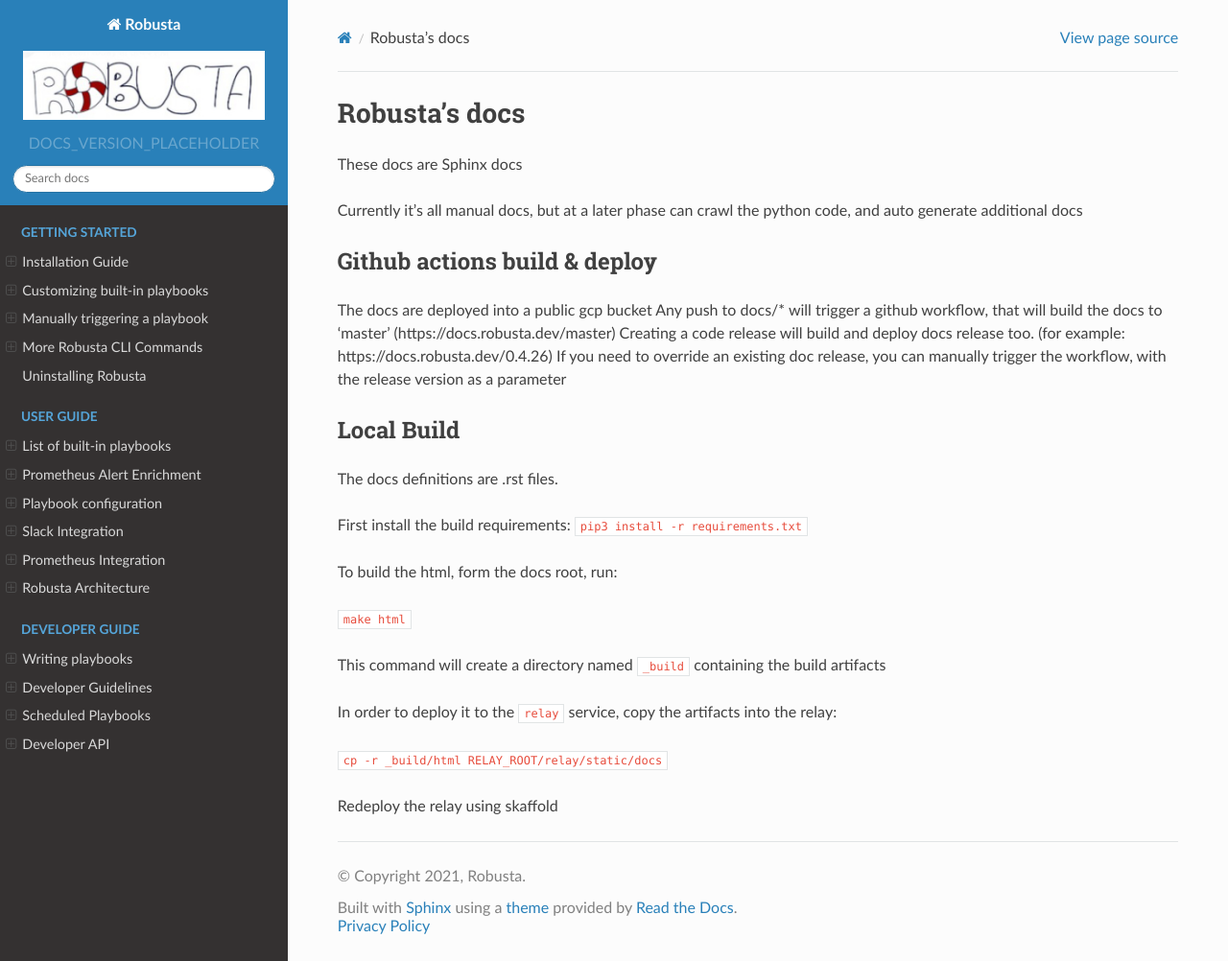
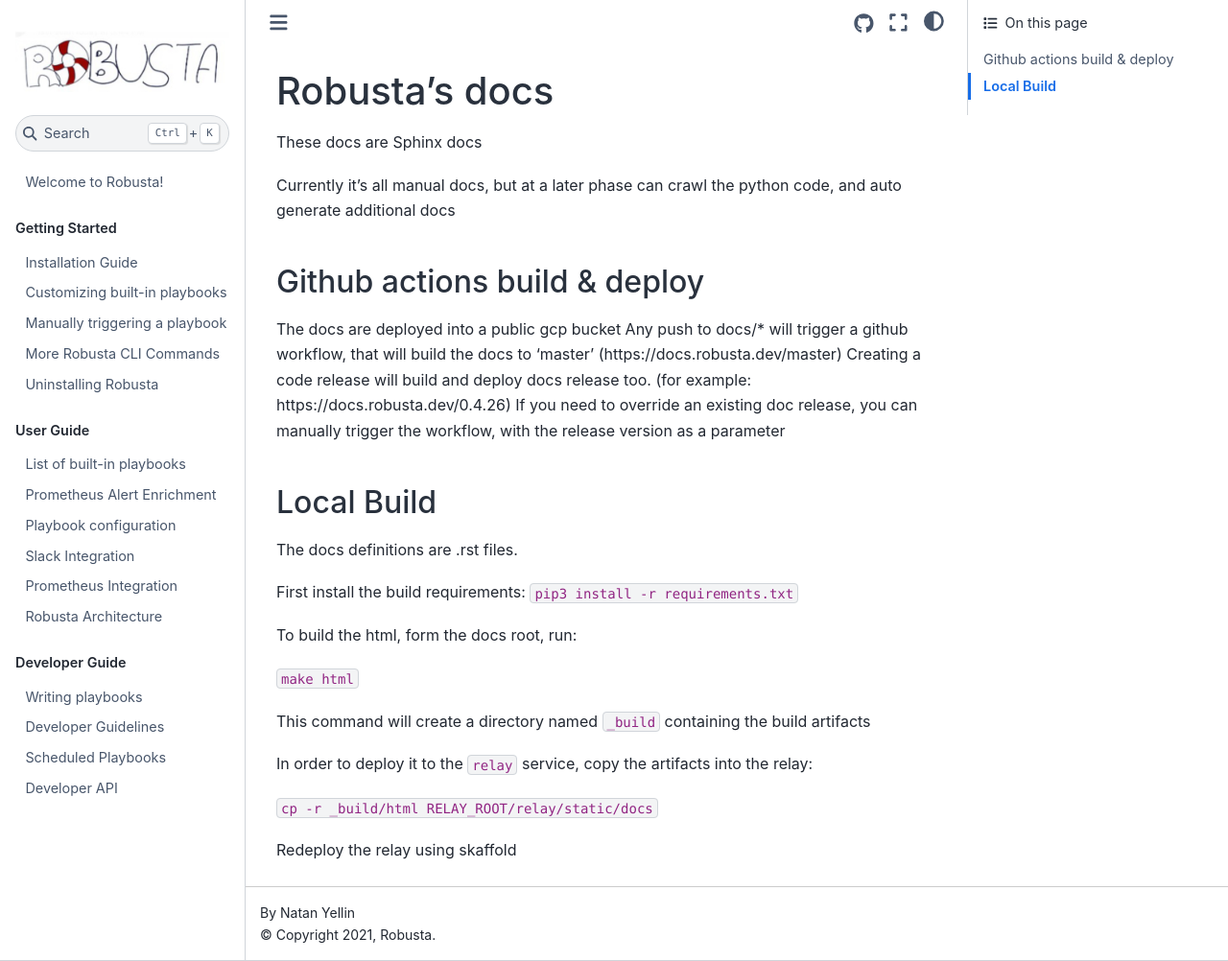
Before and after one commit to robusta-dev/robusta, a Sphinx documentation site: the page built from docs/DOCS.md, in a window 1280 px wide and 1002 px high. Shown: the whole window at 96% size. Built offline with Sphinx 7.4.7 and the Sphinx Book theme 1.1.4, drawn with Linux system fonts in a browser that asks for light colours.

Commit message:
Switch sphinx themes.
Note: this disables Google Analytics. We should re-enable that.

```diff
--- a/docs/conf.py
+++ b/docs/conf.py
@@ -21,6 +21,7 @@
 # import sys
 # sys.path.insert(0, os.path.abspath('.'))
 import sphinx_rtd_theme
+import sphinx_book_theme
 
 
 # -- General configuration ------------------------------------------------
@@ -32,32 +33,34 @@
 # Add any Sphinx extension module names here, as strings. They can be
 # extensions coming with Sphinx (named 'sphinx.ext.*') or your custom
 # ones.
-extensions = ['sphinx.ext.autosectionlabel',]
+extensions = [
+    "sphinx.ext.autosectionlabel",
+]
 
 # Add any paths that contain templates here, relative to this directory.
-templates_path = ['_templates']
+templates_path = ["_templates"]
 
 # The suffix(es) of source filenames.
 # You can specify multiple suffix as a list of string:
 #
-source_suffix = ['.rst', '.md']
+source_suffix = [".rst", ".md"]
 
 # The master toctree document.
-master_doc = 'index'
+master_doc = "index"
 
 # General information about the project.
-project = 'Robusta'
-copyright = '2021, Robusta'
-author = 'Natan Yellin'
+project = "Robusta"
+copyright = "2021, Robusta"
+author = "Natan Yellin"
 
 # The version info for the project you're documenting, acts as replacement for
 # |version| and |release|, also used in various other places throughout the
 # built documents.
 #
 # The short X.Y version.
-version = 'DOCS_VERSION_PLACEHOLDER'
+version = "DOCS_VERSION_PLACEHOLDER"
 # The full version, including alpha/beta/rc tags.
-release = 'DOCS_RELEASE_PLACEHOLDER'
+release = "DOCS_RELEASE_PLACEHOLDER"
 
 # The language for content autogenerated by Sphinx. Refer to documentation
 # for a list of supported languages.
@@ -69,10 +72,10 @@
 # List of patterns, relative to source directory, that match files and
 # directories to ignore when looking for source files.
 # This patterns also effect to html_static_path and html_extra_path
-exclude_patterns = ['_build', 'Thumbs.db', '.DS_Store']
+exclude_patterns = ["_build", "Thumbs.db", ".DS_Store"]
 
 # The name of the Pygments (syntax highlighting) style to use.
-pygments_style = 'sphinx'
+pygments_style = "sphinx"
 
 # If true, `todo` and `todoList` produce output, else they produce nothing.
 todo_include_todos = False
@@ -83,54 +86,61 @@
 # The theme to use for HTML and HTML Help pages.  See the documentation for
 # a list of builtin themes.
 #
-#html_theme = 'alabaster'
-html_theme = 'sphinx_rtd_theme'
-
-html_theme_path = [sphinx_rtd_theme.get_html_theme_path()]
-
+# html_theme = 'alabaster'
+# html_theme = 'sphinx_rtd_theme'
+# html_theme_path = [sphinx_rtd_theme.get_html_theme_path()]
+html_theme = "sphinx_book_theme"
+html_theme_path = [sphinx_book_theme.get_html_theme_path()]
 
 # Theme options are theme-specific and customize the look and feel of a theme
 # further.  For a list of options available for each theme, see the
 # documentation.
 #
 html_theme_options = {
-    'analytics_id': 'G-G03HKXT60G',
-    'collapse_navigation': False,
-    'navigation_depth': 0,
-    'titles_only': False
+    #'analytics_id': 'G-G03HKXT60G',
+    "collapse_navigation": False,
+    "navigation_depth": 0,
+    "toc_title": "On this page",
+    "repository_url": "https://github.com/robusta-dev/robusta/",
+    "path_to_docs": "docs",
+    "home_page_in_toc": True,
+    "use_download_button": False,
+    "use_edit_page_button": True,
+    "use_repository_button": True,
+    #'titles_only': False
 }
 
 # Add any paths that contain custom static files (such as style sheets) here,
 # relative to this directory. They are copied after the builtin static files,
 # so a file named "default.css" will overwrite the builtin "default.css".
-html_static_path = ['_static']
+html_static_path = ["_static"]
 
 html_css_files = [
-    'custom.css',
+    "custom.css",
 ]
 
-html_logo = 'images/small-robusta-logo.jpg'
+html_logo = "images/small-robusta-logo.jpg"
 
 # Custom sidebar templates, must be a dictionary that maps document names
 # to template names.
 #
 # This is required for the alabaster theme
 # refs: http://alabaster.readthedocs.io/en/latest/installation.html#sidebars
-html_sidebars = {
-    '**': [
-        'about.html',
-        'navigation.html',
-        'relations.html',  # needs 'show_related': True theme option to display
-        'searchbox.html',
-        'donate.html',
-    ]
-}
+# html_sidebars = {
+#    '**': [
+#        'about.html',
+#        'navigation.html',
+#        'relations.html',  # needs 'show_related': True theme option to display
+#        'searchbox.html',
+#        'donate.html',
+#    ]
+# }
 
 
 # -- Options for HTMLHelp output ------------------------------------------
 
 # Output file base name for HTML help builder.
-htmlhelp_basename = 'Robustadoc'
+htmlhelp_basename = "Robustadoc"
 
 # -- Options for LaTeX output ---------------------------------------------
 
@@ -138,15 +148,12 @@
     # The paper size ('letterpaper' or 'a4paper').
     #
     # 'papersize': 'letterpaper',
-
     # The font size ('10pt', '11pt' or '12pt').
     #
     # 'pointsize': '10pt',
-
     # Additional stuff for the LaTeX preamble.
     #
     # 'preamble': '',
-
     # Latex figure (float) alignment
     #
     # 'figure_align': 'htbp',
@@ -156,8 +163,7 @@
 # (source start file, target name, title,
 #  author, documentclass [howto, manual, or own class]).
 latex_documents = [
-    (master_doc, 'Robusta.tex', 'Robusta Documentation',
-     'Robusta', 'manual'),
+    (master_doc, "Robusta.tex", "Robusta Documentation", "Robusta", "manual"),
 ]
 
 
@@ -165,10 +171,7 @@
 
 # One entry per manual page. List of tuples
 # (source start file, name, description, authors, manual section).
-man_pages = [
-    (master_doc, 'Robusta', 'Robusta Documentation',
-     [author], 1)
-]
+man_pages = [(master_doc, "Robusta", "Robusta Documentation", [author], 1)]
 
 
 # -- Options for Texinfo output -------------------------------------------
@@ -177,10 +180,17 @@
 # (source start file, target name, title, author,
 #  dir menu entry, description, category)
 texinfo_documents = [
-    (master_doc, 'Robusta', 'Robusta Documentation',
-     author, 'Robusta', 'One line description of project.',
-     'Miscellaneous'),
+    (
+        master_doc,
+        "Robusta",
+        "Robusta Documentation",
+        author,
+        "Robusta",
+        "One line description of project.",
+        "Miscellaneous",
+    ),
 ]
 
+
 def setup(app):
-    app.add_css_file('custom.css')
+    app.add_css_file("custom.css")
--- a/docs/requirements.txt
+++ b/docs/requirements.txt
@@ -1,2 +1,3 @@
 sphinx
 sphinx_rtd_theme
+sphinx-book-theme
```
